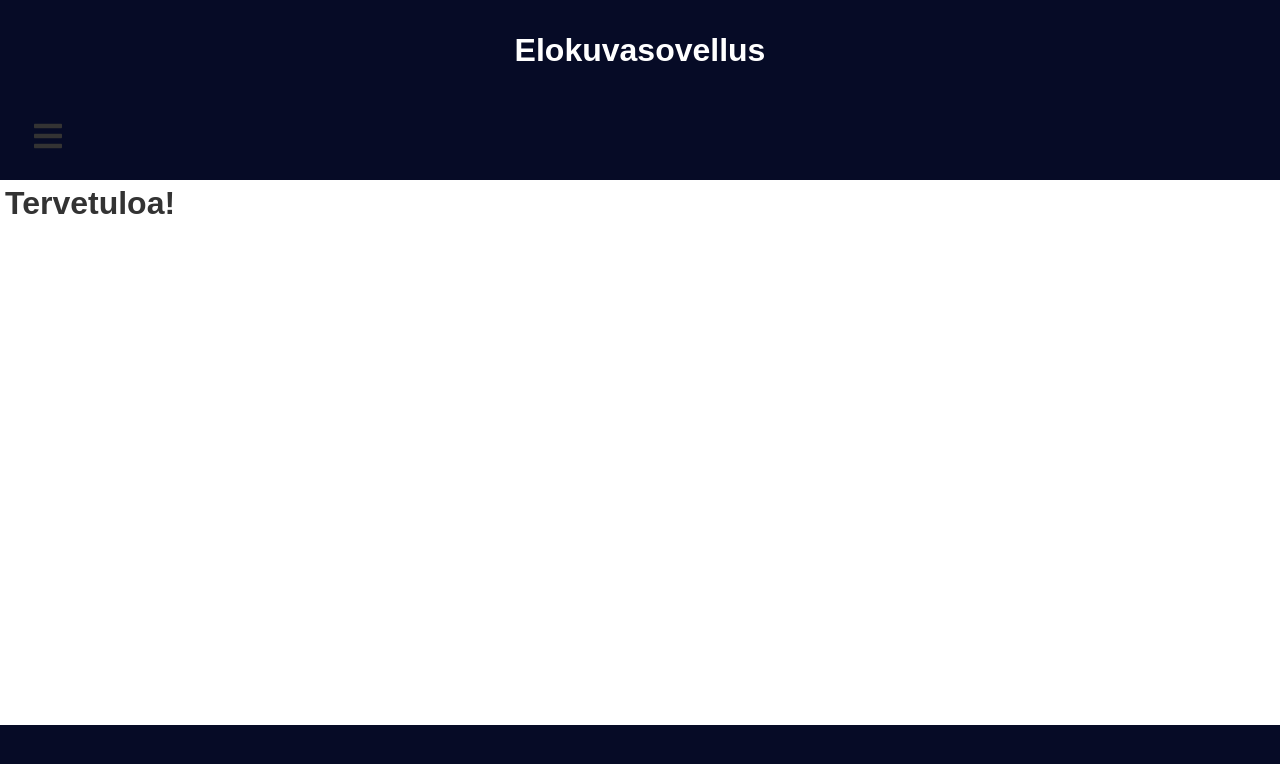
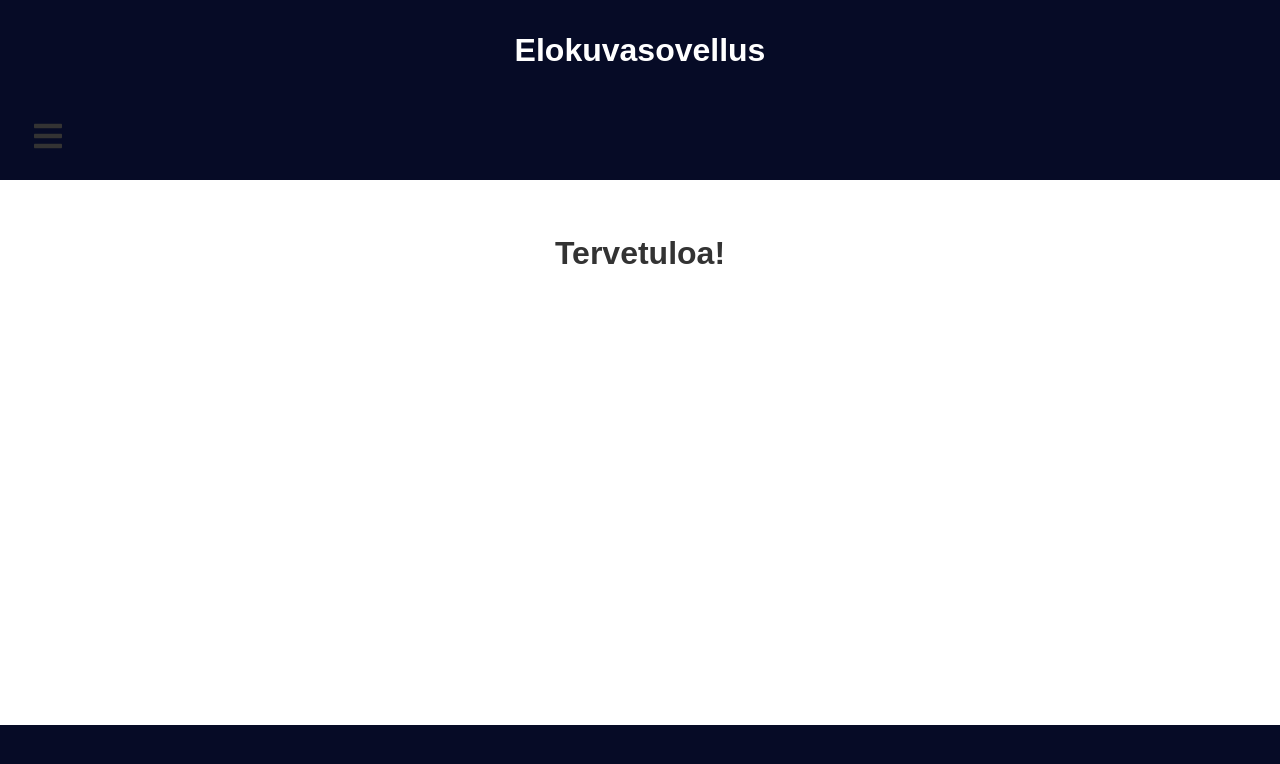
Before and after one commit to webohjeR21/Elokuvasovellus, a React (Create React App) app in the folder frontend/: page /Welcome in a window 1280 px wide. Shown: the top 764 px of the page. Built offline with nearby package versions, Linux system fonts and the light colour scheme; no server answers.

Commit message:
Welcome UI päiviteyty ja poistettu "turhia pätkiä pois"

```diff
--- a/frontend/src/componets/Navbar.css
+++ b/frontend/src/componets/Navbar.css
@@ -51,7 +51,9 @@
   }
 
   .nav-text a:hover {
-    background-color: #1a83ff;
+    background-color: white;
+
+
   }
 
   .nav-menu-items {
--- /dev/null
+++ b/frontend/src/pages/Welcome.css
@@ -0,0 +1,29 @@
+.welcome {
+    text-align: center;
+    margin-top: 50px;
+  }
+
+  .welcome h1 {
+    font-size: 2em;
+    color: #333;
+  }
+
+  .welcome p {
+    font-size: 1.2em;
+    color: #555;
+  }
+
+  .welcome button {
+    padding: 10px 20px;
+    background-color: #007bff;
+    color: #fff;
+    border: none;
+    border-radius: 5px;
+    font-size: 1em;
+    cursor: pointer;
+    transition: background-color 0.3s ease;
+  }
+
+  .welcome button:hover {
+    background-color: #0056b3;
+  }
--- a/frontend/src/pages/Welcome.js
+++ b/frontend/src/pages/Welcome.js
@@ -2,6 +2,7 @@
 import React, { useState, useEffect } from 'react';
 import './Create.css';
 import { useNavigate } from 'react-router-dom';
+import './Welcome.css'
 
 export default function Welcome(){
 
```
